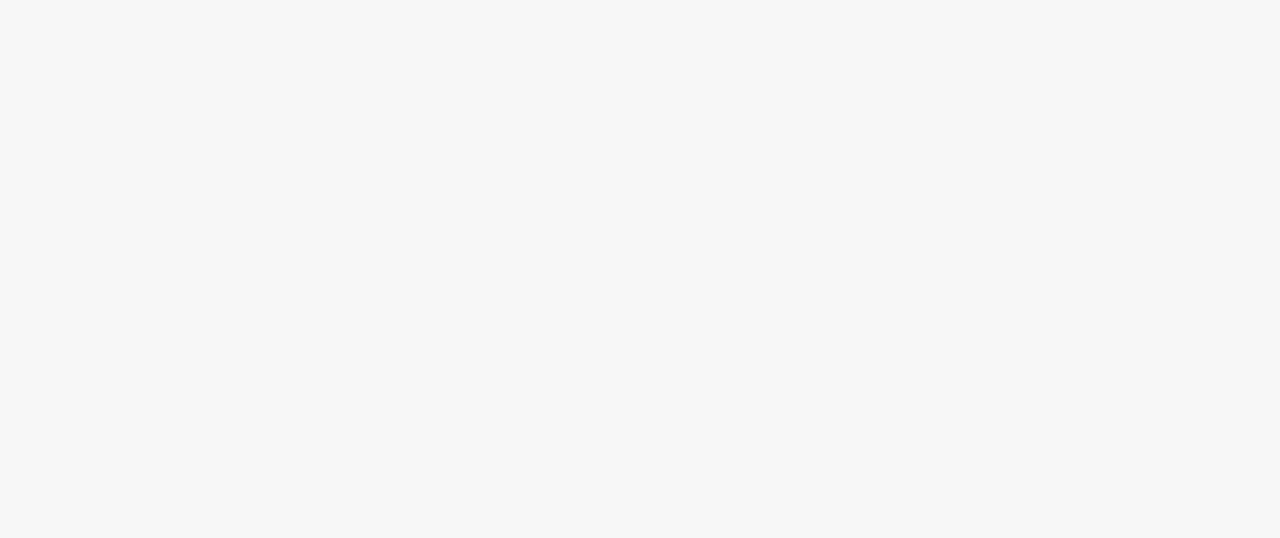
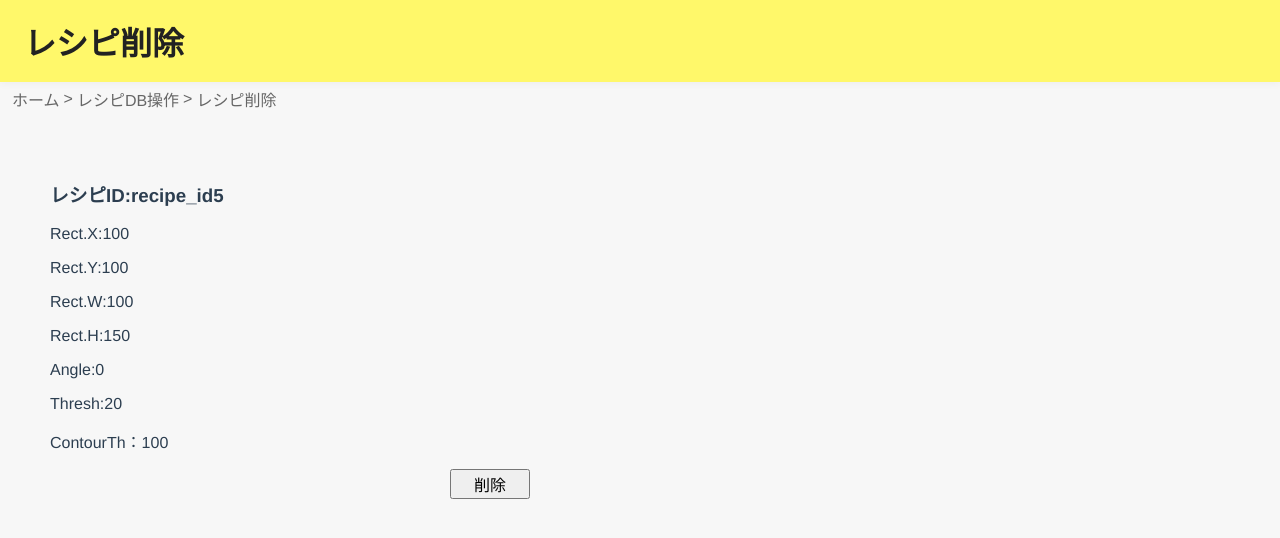
Before and after one commit to 38022/P3Icontrol, a Vue app: page /recipeDB/recipeDelete in a window 1280 px wide. Before the commit this address had no page. Shown: the top 538 px of the page. Built offline with nearby package versions, Linux system fonts and the light colour scheme.

Commit message:
レシピ周辺修正

```diff
--- a/src/components/RecipeAdd.vue
+++ b/src/components/RecipeAdd.vue
@@ -6,7 +6,9 @@
     <nav class="breadcrumb">
       <router-link to="/">ホーム</router-link>
       <span> &gt;</span>
-      <span>レシピDB操作</span>
+      <router-link to="/recipeDB">レシピDB操作</router-link>
+      <span> &gt;</span>
+      <span>レシピ追加</span>
     </nav>
     <div class="display-camera">
       <h3>カメラ名：CAM2</h3>
@@ -117,16 +119,16 @@ export default {
 
 .display-camera {
   display: flex;
-  margin-left: 100px;
-  margin-top: 40px;
+  margin-left: 60px;
+  margin-top: 50px;
 }
 
 .edit-recipe {
   display: flex;
   flex-direction: column;
   align-items: flex-start;
-  margin-left: 100px;
-  margin-top: 60px;
+  margin-left: 60px;
+  margin-top: 30px;
   gap: 10px;
 }
 .rectX input,
--- a/src/components/RecipeChange.vue
+++ b/src/components/RecipeChange.vue
@@ -10,18 +10,12 @@
       <span> &gt;</span>
       <span>レシピ編集</span>
     </nav>
-    <div class="select-camera">
-      <p>レシピ変更するカメラを選択</p>
-      <div class="select-row">
-        <select v-model="selectedCamera">
-          <option v-for="cameras in camerasList" :key="cameras" :value="cameras">
-            {{ cameras }}
-          </option>
-        </select>
-        <button @click="showEdit = true" :disabled="!selectedCamera">OK</button>
-      </div>
+    <div class="display-info">
+      <!-- ★DB画面からとってくるように -->
+      <h3>カメラ名：CAM1</h3>
+      <h3>レシピID：recipe_id1</h3>
     </div>
-    <div v-if="showEdit" class="edit-recipe">
+    <div class="edit-recipe">
       <div class="select-algo">
         <label>画像処理手法：</label>
         <select v-model="selectedAlgo">
@@ -68,9 +62,6 @@ export default {
   name: 'RecipeChange',
   data() {
     return {
-      camerasList: ['テンター出ツレ', 'テンター入'],
-      selectedCamera: '',
-      showEdit: false,
       algosList: ['OneFrame', 'FrameSub', 'DropMC', 'MeasureLength', 'ClipLength'],
       rectX: 0,
       rectY: 0,
@@ -128,37 +119,10 @@ export default {
   text-align: left;
 }
 
-.select-camera {
-  margin-top: 32px;
-  margin-left: 30px;
-  margin-bottom: 16px;
-  display: flex;
-  flex-direction: column;
-  align-items: flex-start;
-}
-
-.select-camera p {
-  font-size: 1.1rem;
-  margin-bottom: 8px;
-  margin-left: 0;
-}
-
-.select-row {
-  display: flex;
-  flex-direction: row;
-  align-items: flex-start;
-  gap: 30px;
-}
-
-.select-camera select {
-  padding: 6px 16px;
-  font-size: 1rem;
-}
-
-.select-camera button {
-  padding: 4px 10px;
-  font-size: 1rem;
-  cursor: pointer;
+.display-info {
+  margin-left: 50px;
+  margin-top: 50px;
+  text-align: left;
 }
 
 .edit-recipe {
@@ -166,7 +130,7 @@ export default {
   flex-direction: column;
   align-items: flex-start;
   margin-left: 50px;
-  margin-top: 60px;
+  margin-top: 30px;
   gap: 10px;
 }
 .rectX input,
--- /dev/null
+++ b/src/components/RecipeDelete.vue
@@ -0,0 +1,95 @@
+<template>
+  <div class="recipe-delete-page">
+    <div class="header">
+      <h2 class="title">レシピ削除</h2>
+    </div>
+    <nav class="breadcrumb">
+      <router-link to="/">ホーム</router-link>
+      <span> &gt;</span>
+      <router-link to="/recipeDB">レシピDB操作</router-link>
+      <span> &gt;</span>
+      <span>レシピ削除</span>
+    </nav>
+    <div class="display-recipe">
+      <h3>レシピID:recipe_id5</h3>
+      <p>Rect.X:100</p>
+      <p>Rect.Y:100</p>
+      <p>Rect.W:100</p>
+      <p>Rect.H:150</p>
+      <p>Angle:0</p>
+      <p>Thresh:20</p>
+      <p>ContourTh：100</p>
+    </div>
+    <button @click="onDelete">削除</button>
+  </div>
+</template>
+
+<script>
+export default {
+  name: 'RecipeDelete',
+  methods: {
+    onDelete() {
+      alert('本当に削除しますか？');
+    }
+  }
+}
+</script>
+
+<style scoped>
+.breadcrumb {
+  margin: 5px 0 0 12px;
+  font-size: 1rem;
+  color: #666;
+  display: flex;
+  align-items: center;
+  gap: 4px;
+}
+.breadcrumb a {
+  color: #666;
+  text-decoration: none;
+}
+.breadcrumb a:hover {
+  text-decoration: underline;
+}
+.recipe-delete-page {
+  min-height: 100vh;
+  background: #f7f7f7;
+  display: flex;
+  flex-direction: column;
+  width: 100%;
+}
+
+.header {
+  margin: 0;
+  padding: 0;
+  width: 100%;
+}
+
+.title {
+  width: 100%;
+  background: #fff86a;
+  color: #222;
+  font-size: 2rem;
+  font-weight: bold;
+  margin: 0;
+  padding: 18px 0 18px 24px;
+  border-radius: 0;
+  box-sizing: border-box;
+  box-shadow: 0 2px 8px rgba(0,0,0,0.04);
+  text-align: left;
+}
+
+.display-recipe {
+  margin-left: 50px;
+  margin-top: 50px;
+  text-align: left;
+}
+
+button {
+  font-size: 1rem;
+  cursor: pointer;
+  width: 80px;
+  height: 30px;
+  margin-left: 450px;
+}
+</style>
--- a/src/router/index.js
+++ b/src/router/index.js
@@ -4,6 +4,7 @@ import HomePage from '../components/HomePage.vue'
 import RecipeAdd from '../components/RecipeAdd.vue'
 import RecipeHistory from '../components/RecipeHistory.vue'
 import RecipeChange from '../components/RecipeChange.vue'
+import RecipeDelete from '../components/RecipeDelete.vue'
 import SettingDelete from '../components/SettingDelete.vue'
 import SystemSetting from '../components/SystemSetting.vue'
 import SettingEdit from '../components/SettingEdit.vue'
@@ -58,6 +59,7 @@ const routes = [
   { path: '/recipeDB/recipeHistory', component: RecipeHistory },
   { path: '/recipeDB/recipeAdd', component: RecipeAdd },
   { path: '/recipeDB/recipeChange', component: RecipeChange },
+  { path: '/recipeDB/recipeDelete', component: RecipeDelete },
   { path: '/tag', component: TagControl },
   { path: '/settingAdd', component: SettingAdd },
   { path: '/settingHistory', component: SettingHistory },
```
